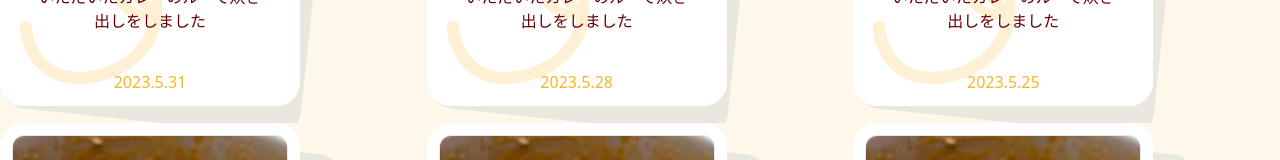
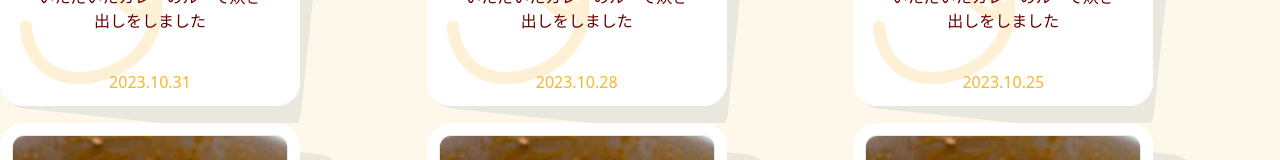
Before and after one commit to foodbank-ymg/thanks-web-frontend, a Next.js app: page /latest-posts in a window 1280 px wide. Shown: the part 327-487 px from the top of the page. Built offline with nearby package versions, Linux system fonts and the light colour scheme; a web font is replaced by a local one.

Commit message:
update dummy data

```diff
--- a/src/data/samplePosts.ts
+++ b/src/data/samplePosts.ts
@@ -2,12 +2,12 @@ import { Post } from '@/types/Post'
 
 export const samplePosts: Post[] = Array.from({ length: 25 }).map((_, i) => {
   return {
-    id: `rg-0001-23${(5 - Math.floor(i / 10)).toString().padStart(2, '0')}${(31 - ((i * 3) % 30))
+    id: `rg-0001-23${(10 - Math.floor(i / 10)).toString().padStart(2, '0')}${(31 - ((i * 3) % 30))
       .toString()
       .padStart(2, '0')}-1100${i}`,
     subject: 'いただいたカレーのルーで炊き出しをしました',
     body: 'あいうえおかきくけこあいうえおかきくけこあいうえおかきくけこあいうえおかきくけこあいうえおかきくけこあいうえおかきくけこ',
     images: ['/img/post-sample.webp'],
-    createdAt: `2023.${5 - Math.floor(i / 10)}.${31 - ((i * 3) % 30)}`,
+    createdAt: `2023.${10 - Math.floor(i / 10)}.${31 - ((i * 3) % 30)}`,
   }
 })
```
